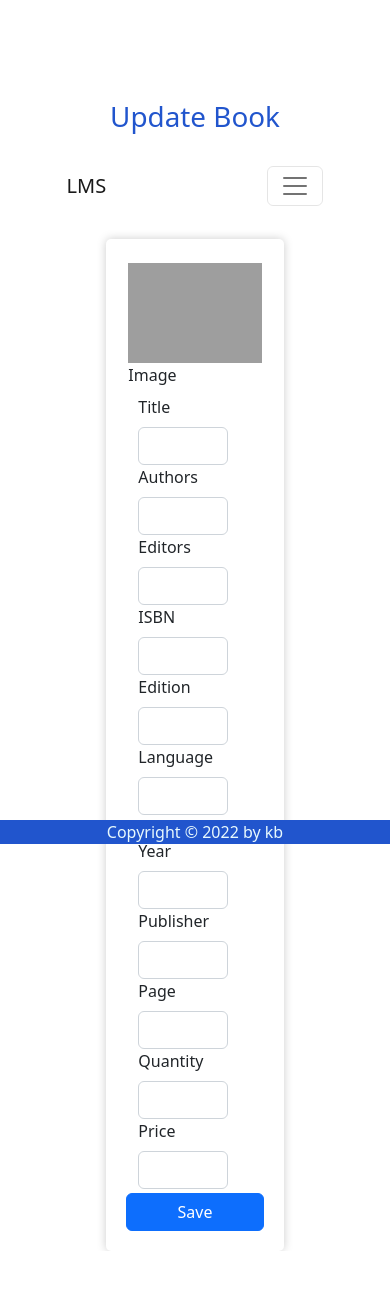
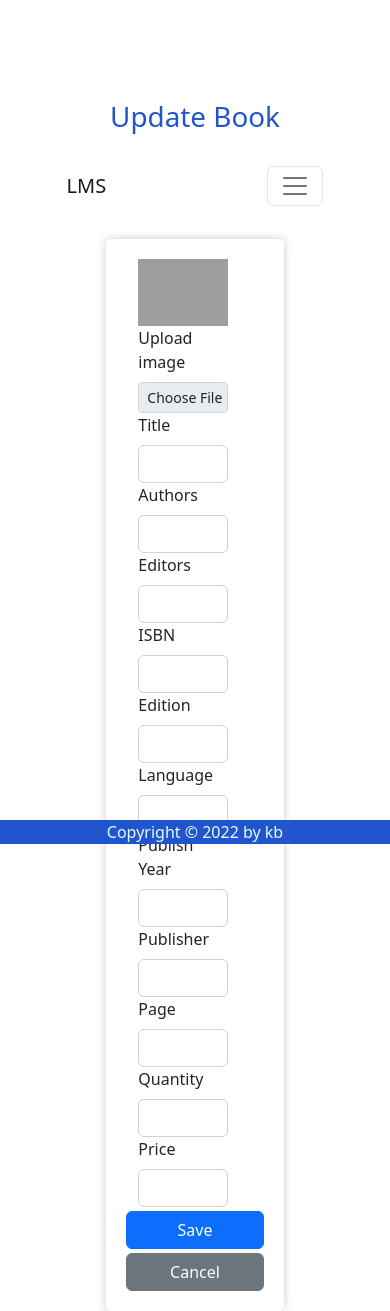
Before and after one commit to kb1337/lms, a Flask app: template templates/update_book.html in a window 390 px wide. Before the commit the page ends 1251 px from the top, so only its background shows below. Run offline with Flask 2, Linux system fonts and the light colour scheme; the template is opened without the code that fills it, so the values that code supplies are empty; some libraries are stand-ins or nearby versions; grey boxes are pictures that could not be loaded.

Commit message:
Update book form

```diff
--- a/templates/_book_form.html
+++ b/templates/_book_form.html
@@ -1,6 +1,13 @@
-<div class="col-md-4">
-  <img src="/static/{{ book.image }}" alt="{{ book.title }}" class="img-fluid"/>
-  <label for="image" class="form-label">Image</label>
+<div class="col-md-4 row">
+  <div class="col-md-12">
+    <img src="/static/{{ book.image }}" alt="{{ book.title }}" class="img-fluid"/>
+  </div>
+
+  <div class="col-md-12">
+    <label for="formFile" class="form-label">Upload image</label>
+    <input class="form-control form-control-sm" type="file" id="image" name="image" value="{{ book.image }}">
+  </div>
+
   {# TODO: File upload #}
 </div>
 
@@ -62,3 +69,4 @@
 </div>
 
 <button type="submit" class="btn btn-primary col-md-3 mx-auto">Save</button>
+<a href="/books" class="btn btn-secondary col-md-3 mx-auto">Cancel</a>
```
